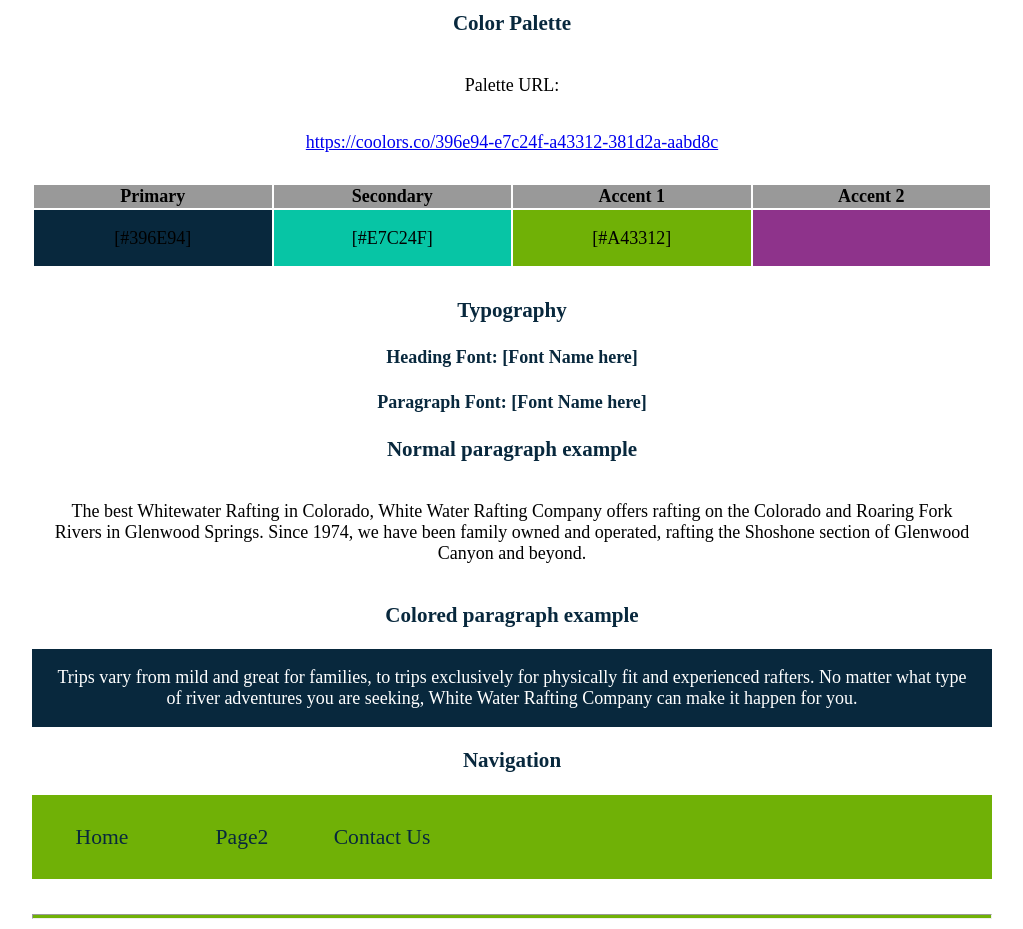
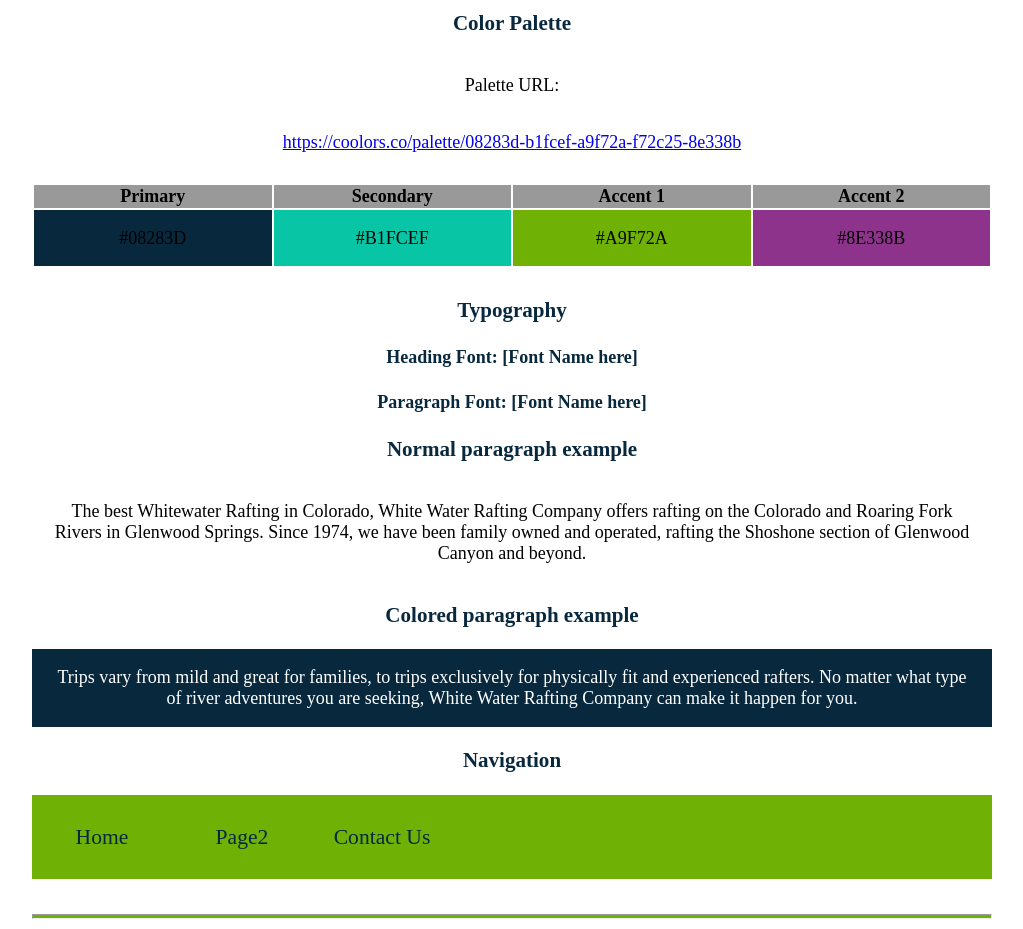
Before and after one commit to greismichell/wdd130, a plain HTML site: page wwr/site-plan-rafting.html in a window 1280 px wide. Shown: the part 1240-2169 px from the top of the page, without its empty margins (128-1151 px from the left). Drawn offline with Linux system fonts and the light colour scheme; a web font is replaced by a local one.

Commit message:
modified text

```diff
--- a/wwr/site-plan-rafting.html
+++ b/wwr/site-plan-rafting.html
@@ -4,7 +4,6 @@
     <title>Site Plan</title>
     <link type="text/css" rel="stylesheet" href="styles/site-plan-rafting.css">
   </head>
-
   <body>
     <header>
       <h1>Extreme Water Site Plan</h1>
@@ -39,7 +38,7 @@
 
       <!-- Copy and paste the URL to your finished palette below. Replace the href value that is there with yours. Make sure to paste it into both the href value and the content text of the <a> tag -->
       <p>Palette URL:</p>
-      <a href="https://coolors.co/396e94-e7c24f-a43312-381d2a-aabd8c" target="_blank">https://coolors.co/396e94-e7c24f-a43312-381d2a-aabd8c</a>
+      <a href="https://coolors.co/palette/08283d-b1fcef-a9f72a-f72c25-8e338b" target="_blank">https://coolors.co/palette/08283d-b1fcef-a9f72a-f72c25-8e338b</a>
 
       <table class="colors">
         <tbody><tr>
@@ -50,10 +49,10 @@
         </tr>
         <!-- Replace the numbers in the boxes below with your hex color codes. Then switch to the site-plan.css file and change your colors there as well. -->
         <tr>
-          <td class="primary">[#396E94]</td>
-          <td class="secondary">[#E7C24F]</td>
-          <td class="accent1">[#A43312]</td>
-          <td class="accent2"></td>
+          <td class="primary">#08283D</td>
+          <td class="secondary">#B1FCEF</td>
+          <td class="accent1">#A9F72A</td>
+          <td class="accent2">#8E338B</td>
         </tr>
       </tbody></table>
 
```
